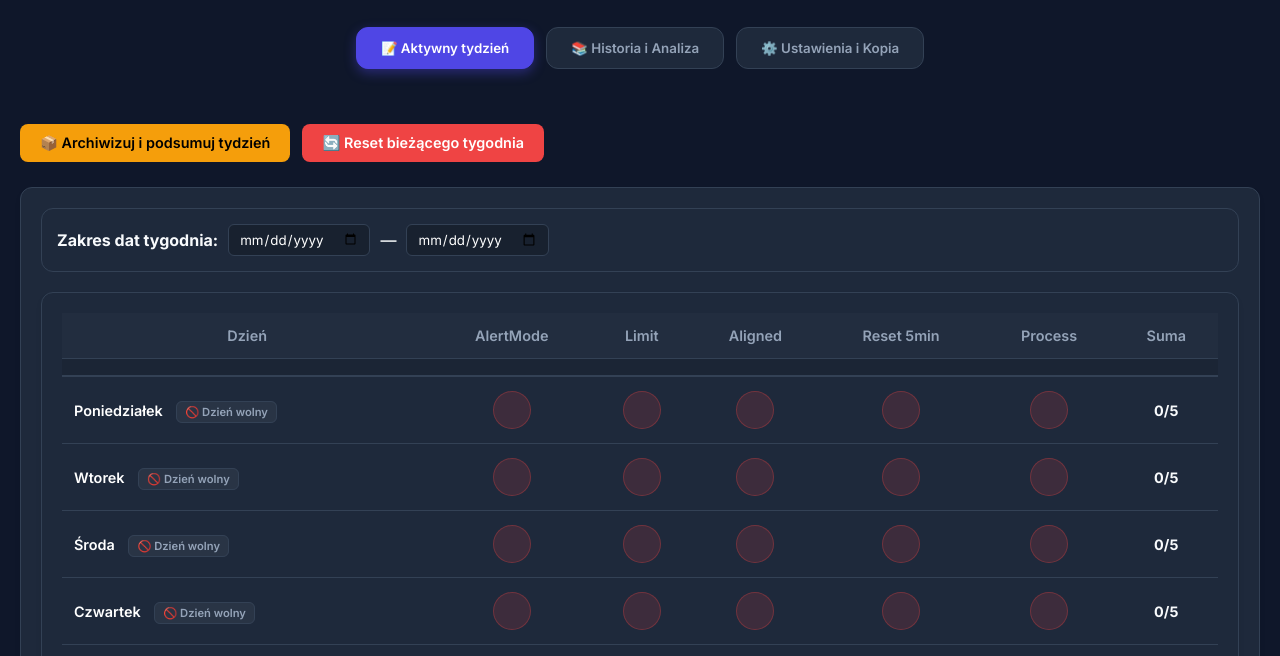
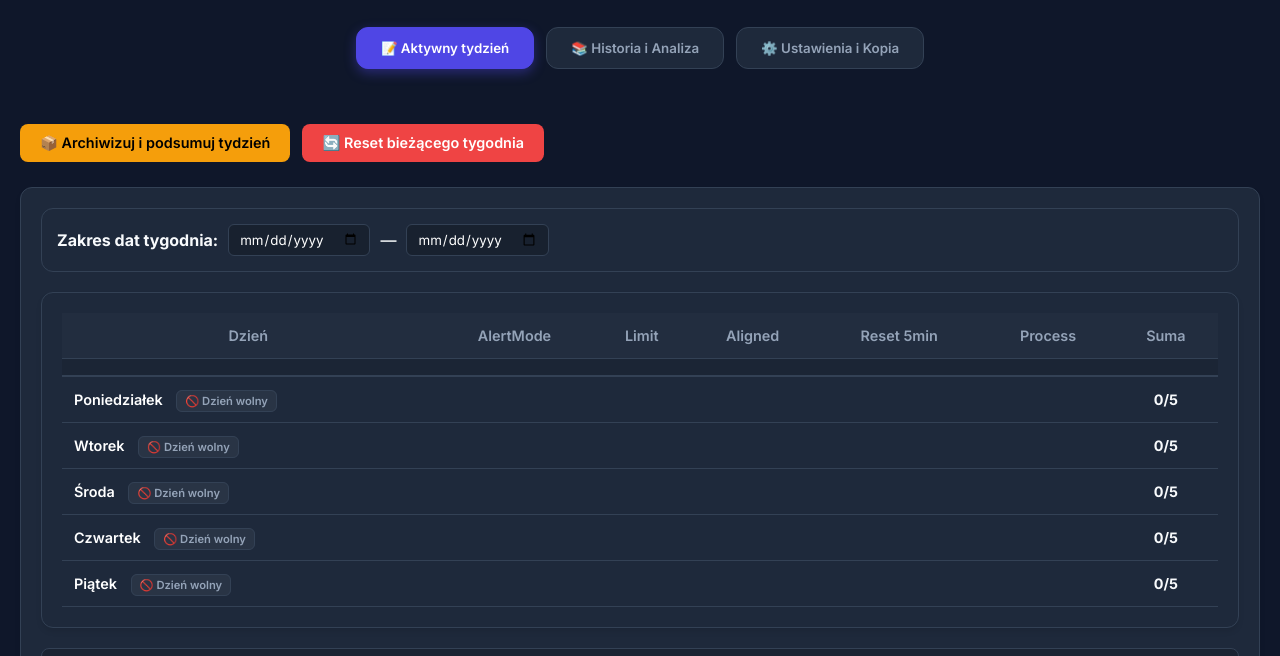
Before and after one commit to bejubej/trejding, a plain HTML site: page index.html in a window 1280 px wide. Shown: the part 100-756 px from the top of the page. Drawn offline with nearby package versions, Linux system fonts and the light colour scheme.

Commit message:
Update styles.css

```diff
--- a/styles.css
+++ b/styles.css
@@ -202,23 +202,14 @@ th {
   color: #fff;
 }
 
-/* Toggle Checkbox Circle */
-.toggle {
-    width: 38px;
-    height: 38px;
-    margin: 0 auto;
-    border-radius: 50%;
-    display: flex;
-    align-items: center;
-    justify-content: center;
+/* Checkbox Style */
+input[type="checkbox"] {
+  width: 22px;
+  height: 22px;
+  accent-color: var(--success);
   cursor: pointer;
-    font-weight: bold;
-    user-select: none;
-    transition: transform 0.1s;
+  vertical-align: middle;
 }
-.toggle:active { transform: scale(0.9); }
-.toggle.off { background: rgba(239, 68, 68, 0.15); color: var(--danger); border: 1px solid rgba(239, 68, 68, 0.3); }
-.toggle.on { background: rgba(16, 185, 129, 0.15); color: var(--success); border: 1px solid rgba(16, 185, 129, 0.3); }
 
 /* Day Off Styling */
 .day-off-btn {
@@ -240,6 +231,10 @@ th {
 tr.day-off {
   background-color: rgba(239, 68, 68, 0.03);
   opacity: 0.5;
+}
+
+tr.day-off input[type="checkbox"] {
+  pointer-events: none;
 }
 
 /* Sum status cells */
```
Lines whose indentation alone changed are shown as unchanged.
